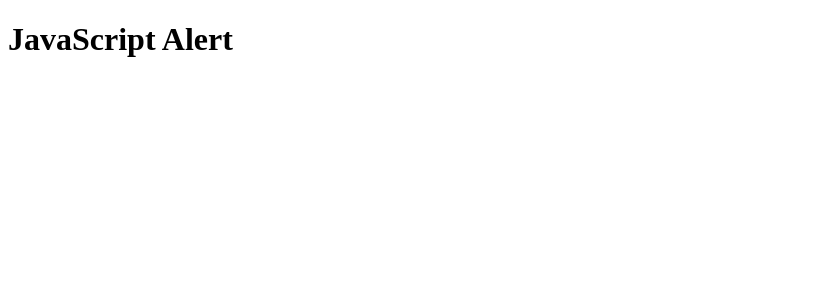
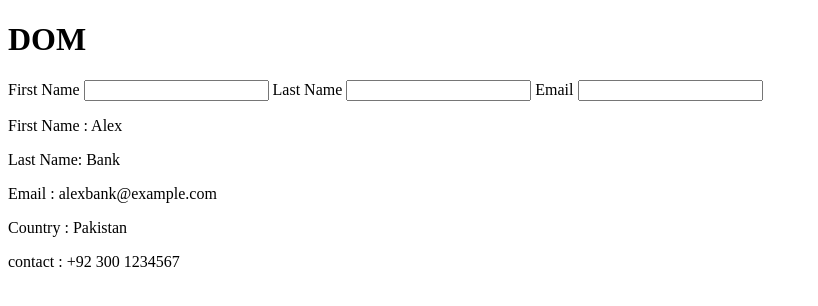
Before and after one commit to Daroowala/Javascript-classroom, a plain HTML site: page index.html in a window 1280 px wide. Shown: the whole page, without its empty margins (0-818 px from the left). Drawn offline with Linux system fonts and the light colour scheme.

Commit message:
start assingmet DOM

```diff
--- a/index.html
+++ b/index.html
@@ -6,9 +6,27 @@
     <title>Javascript Classroom</title>
 </head>
 <body>
-   <h1>JavaScript Alert</h1>
+   <!-- <h1>JavaScript Alert</h1> -->
 
-
+   <!-- Assingment Dom -->
+   <div>
+    <h1> DOM </h1>
+    <div id=”form-content” class=”content”>
+    <label for=”first-name”>First Name</label>
+    <input type=”text” id=”first-name” />
+    <label for=”last-name”>Last Name</label>
+    <input type=”text” id=”last-name” />
+    <label for=”email”>Email</label>
+    <input type=”text” id=”email” />
+    </div>
+    <div id=”main-content” class=”content”>
+    <p class=”render”> First Name : Alex</p>
+    <p class=”render” id=”lastName”>Last Name: Bank</p>
+    <p class=”render”> Email : alexbank@example.com</p>
+    <p class=”render”> Country : Pakistan </p>
+    <p class=”render”> contact : +92 300 1234567</p>
+    </div>
+    </div>
 
 <script src="app.js"></script>
 </body>
```
Also changed, not shown: app.js (line endings or trailing spaces).
